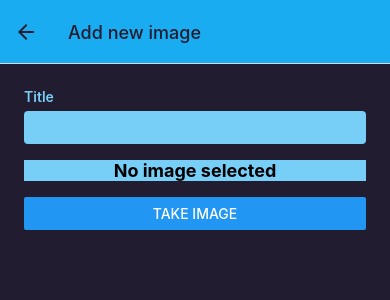
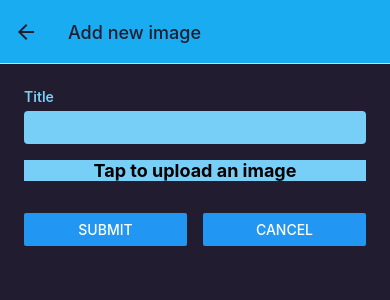
Before and after one commit to Lambertn33/camera_images_handler, a React Native app: screen /addImage in a window 390 px wide. Shown: the top 300 px of the page. Built offline with nearby package versions, Linux system fonts and the light colour scheme.

Commit message:
feat: install redux and clean

```diff
--- a/components/images/ImageForm.js
+++ b/components/images/ImageForm.js
@@ -3,6 +3,7 @@ import { View, Text, TextInput, StyleSheet, ScrollView } from "react-native";
 
 import { Colors } from "../../constants/colors";
 import ImagePicker from "./ImagePicker";
+import { Button } from "react-native";
 
 const ImageForm = () => {
   const [title, setTitle] = useState("");
@@ -19,6 +20,14 @@ const ImageForm = () => {
         />
       </View>
       <ImagePicker />
+      <View style={styles.actions}>
+        <View style={styles.action}>
+          <Button title="Submit" />
+        </View>
+        <View style={styles.action}>
+          <Button title="Cancel" />
+        </View>
+      </View>
     </ScrollView>
   );
 };
@@ -45,6 +54,15 @@ const styles = StyleSheet.create({
     borderRadius: 4,
     fontSize: 18,
   },
+  actions: {
+    flexDirection: "row",
+    justifyContent: "center",
+    gap: 16,
+    marginTop: 16,
+  },
+  action: {
+    flex: 1,
+  },
 });
 
 export default ImageForm;
--- a/components/images/ImagePicker.js
+++ b/components/images/ImagePicker.js
@@ -2,6 +2,7 @@ import { launchCameraAsync } from "expo-image-picker";
 import { useState } from "react";
 import { View, Button, Image, StyleSheet, Text } from "react-native";
 import { Colors } from "../../constants/colors";
+import { TouchableOpacity } from "react-native";
 
 const ImagePicker = () => {
   const [image, setImage] = useState(null);
@@ -20,16 +21,20 @@ const ImagePicker = () => {
     <>
       <View style={styles.imageContainer}>
         {!image ? (
-          <Text style={styles.emptyImageText}>No image selected</Text>
+          <TouchableOpacity onPress={pickImageHandler}>
+            <Text style={styles.emptyImageText}>Tap to upload an image</Text>
+          </TouchableOpacity>
         ) : (
           <Image source={{ uri: image }} style={styles.image} />
         )}
       </View>
-      <Button
-        title={image ? "Remove image" : "Take Image"}
-        onPress={image ? removeImageHandler : pickImageHandler}
-        color={image ? "red" : ""}
-      />
+      {image && (
+        <Button
+          title="Remove Image"
+          onPress={removeImageHandler}
+          color={"red"}
+        />
+      )}
     </>
   );
 };
```
Also changed, not shown: package.json (+5 -3 lines), 1 other file (tests, documents, lock files or other folders).
